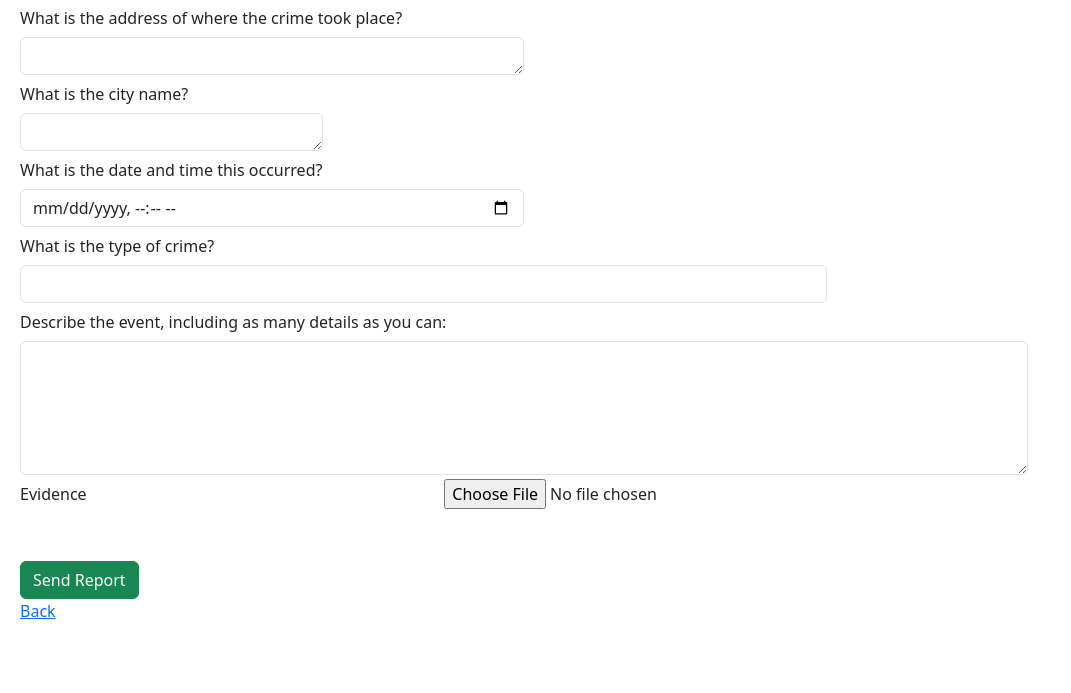
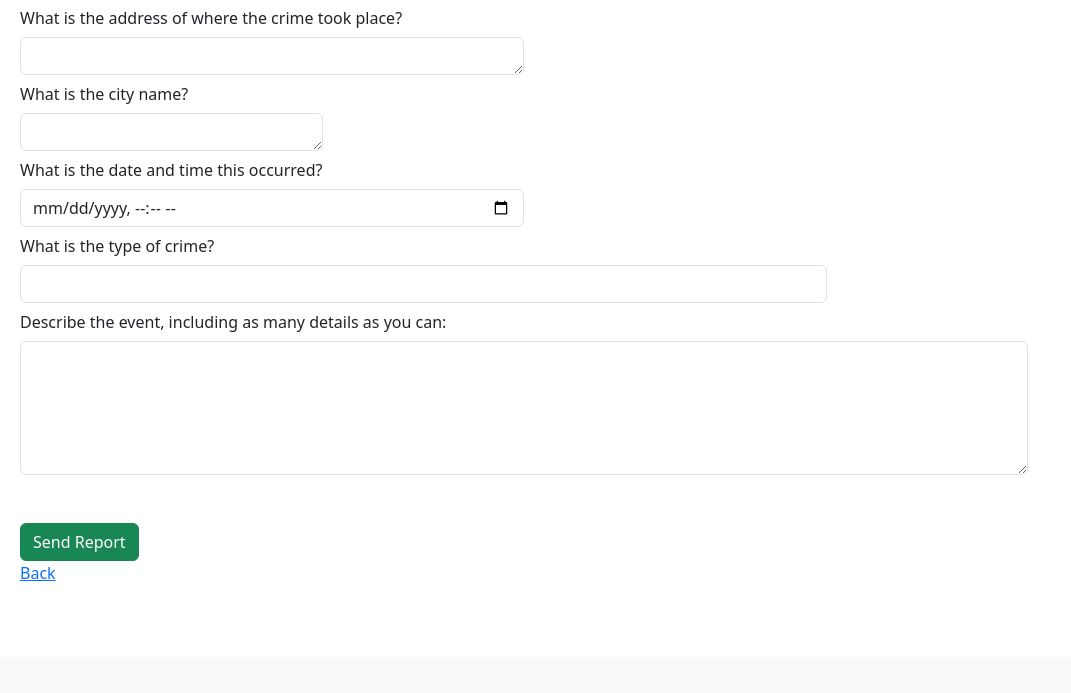
Before and after one commit to lp00668/CrimeGuard, a Rails app: page /locations/new in a window 1280 px wide. Shown: the part 143-836 px from the top of the page, without its empty margins (0-1071 px from the left). After the commit the page ends 724 px from the top, so only its background shows below. Run offline with Rails 7, Linux system fonts and the light colour scheme; the visitor is signed in with stand-in values (Sample User, id 1); style sheets or scripts are compiled from the project's sources; some libraries are stand-ins or nearby versions.

Commit message:
Update _form.html.erb

```diff
--- a/app/views/locations/_form.html.erb
+++ b/app/views/locations/_form.html.erb
@@ -36,10 +36,6 @@
     <%= form.text_area :description, rows: 5 ,class: "form-control" , required: true%>
   </div>
 
-  <div class="form-group col-10">
-    <%= form.label :evidence, class: "col-5 col-form-label" %>
-    <%= form.file_field :image %>
-  </div>
   <br></br>
 
 
```
